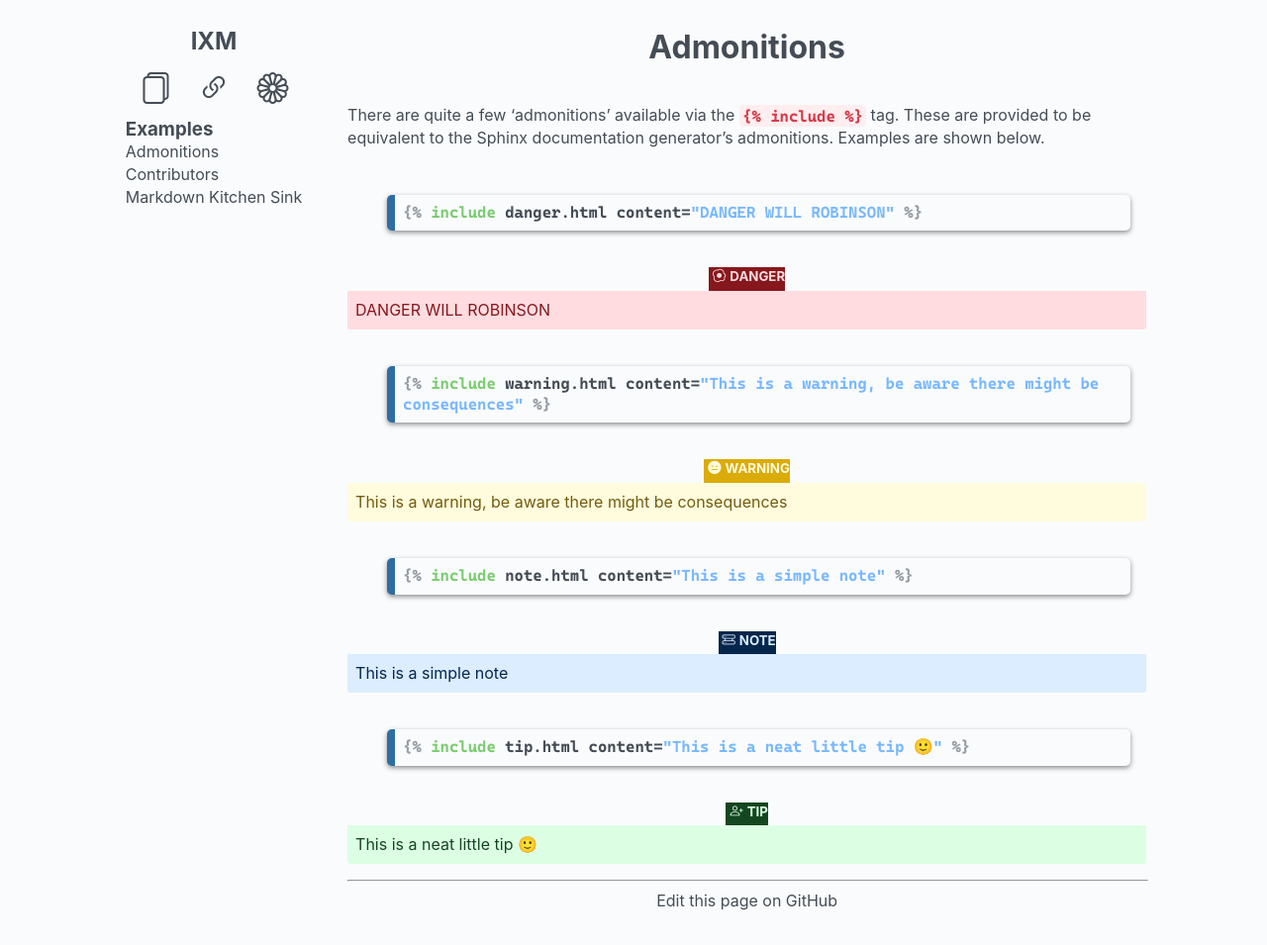
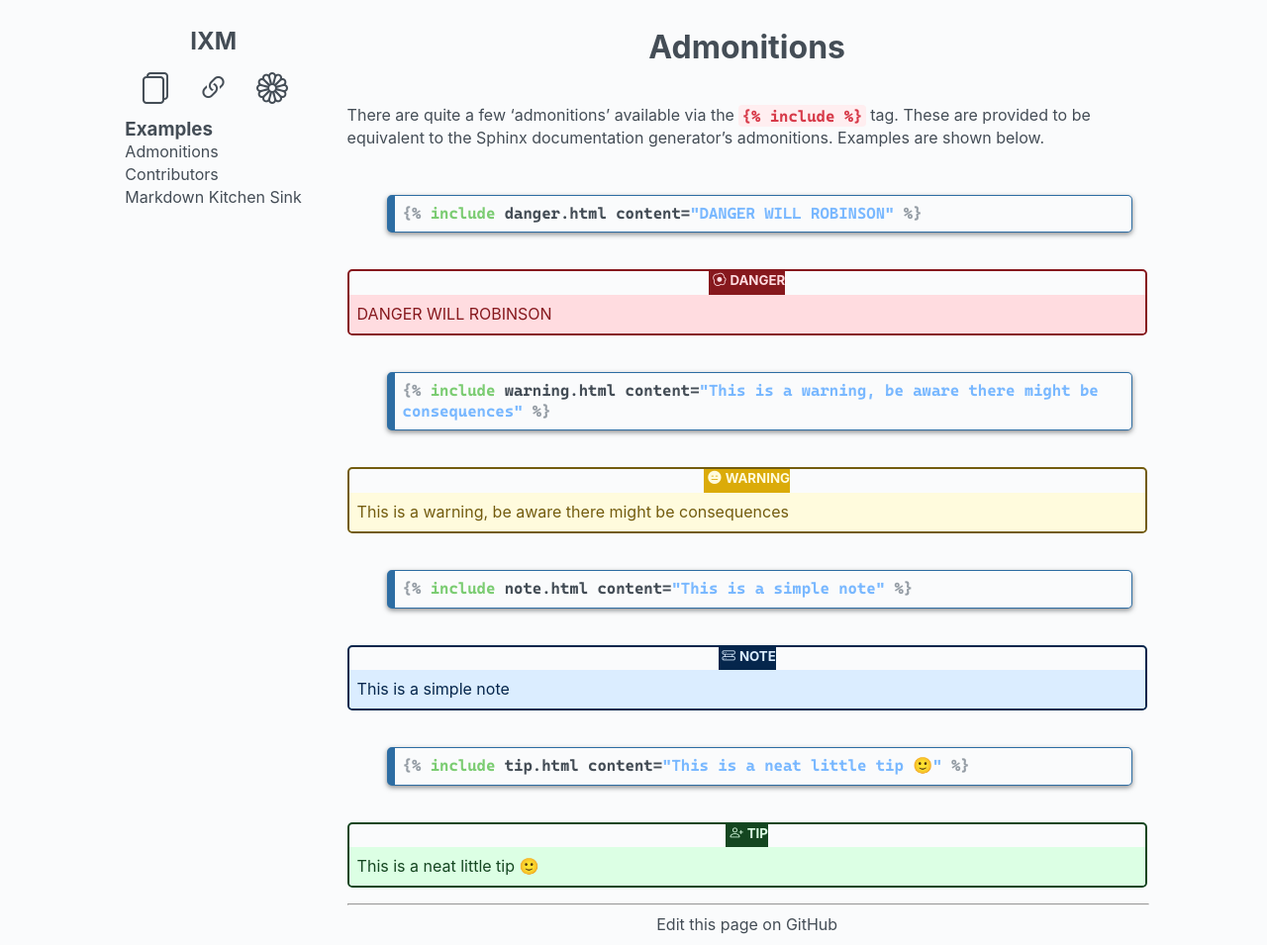
Before and after one commit to ixm-one/theme, a Jekyll site: the page built from examples/admonitions.md, in a window 1280 px wide. Shown: the whole page at 99% size. Built offline with Jekyll 4.4.1, drawn with Linux system fonts in a browser that asks for light colours; nearby versions of some CDN libraries; some web fonts are replaced; our own code applies the rules of GitHub Pages for plain Markdown files; before the commit the page ends 931 px from its top, so only the background shows below that.

Commit message:
💄 Adjust fractional sizes to make reading easier
🐛 Fix missing `--alert-border` fallback

🐛 Fix admonitions not showing curves
🐛 Fix definition lists layout
✨ Add border to *all* code examples to make code stand out more

This uses a variable form, so themes are free to override on a
per-border basis, however we use a fallback color of #2d6da3, which is
not used by any palette or other setting and was honestly pulled
randomly from a color selector a few years back and I've been using it
ever since.

```diff
--- a/_sass/_admonition.scss
+++ b/_sass/_admonition.scss
@@ -1,6 +1,7 @@
 $alerts: warning, danger, info, note, tip;
 
 main > aside {
+  overflow: hidden;
   border: 2px solid var(--alert-border) {
     radius: 5px;
   }
@@ -51,7 +52,7 @@ aside {
       --alert-text-background: var(--#{$alert}-text-background);
       --alert-text-foreground: var(--#{$alert}-text-foreground, var(--text-foreground));
 
-      --alert-border: var(--#{$alert}-border, var(--alert-foreground-color));
+      --alert-border: var(--#{$alert}-border, var(--alert-text-foreground));
       --alert-icon: var(--#{$alert}-icon);
     }
   }
--- a/_sass/_containers.scss
+++ b/_sass/_containers.scss
@@ -7,7 +7,7 @@ body {
     width: 100%;
     grid-column: 4;
   }
-  grid-template-columns: 1fr minmax(250px, 1fr) 10px 3fr 10px 1.25fr;
+  grid-template-columns: 1fr minmax(250px, 1fr) 10px 2fr 10px 1.25fr;
   display: grid;
   background-color: var(--text-background);
   color: var(--text-foreground);
@@ -54,9 +54,11 @@ dl {
     display: flex;
     grid-column: 1;
     justify-content: flex-end;
-    font-weight: 700;
+    font-weight: bold;
     margin: .5rem 2rem 0 0;
   }
-  dd+dd { grid-column: 2 }
-  dd { margin: .5rem 0; }
+  dd {
+    grid-column: 2;
+    margin: .5rem 0;
+  }
 }
--- a/_sass/_specialized.scss
+++ b/_sass/_specialized.scss
@@ -1,7 +1,10 @@
 figure.highlight, pre.highlight {
   code {
     border: {
-      left: .5rem solid #2d6da3;
+      bottom: var(--syntax-border-bottom, var(--syntax-border, 1px solid #2d6da3));
+      right: var(--syntax-border-right, var(--syntax-border, 1px solid #2d6da3));
+      left: var(--syntax-border-left, var(--syntax-border, .5rem solid #2d6da3));
+      top: var(--syntax-border-top, var(--syntax-border, 1px solid #2d6da3));
       radius: 5px;
     }
     box-shadow: 0 2px 5px 0 var(--black-fade-50);
```
Also changed, not shown: examples/kitchen-sink.md (+1 -1 lines).
